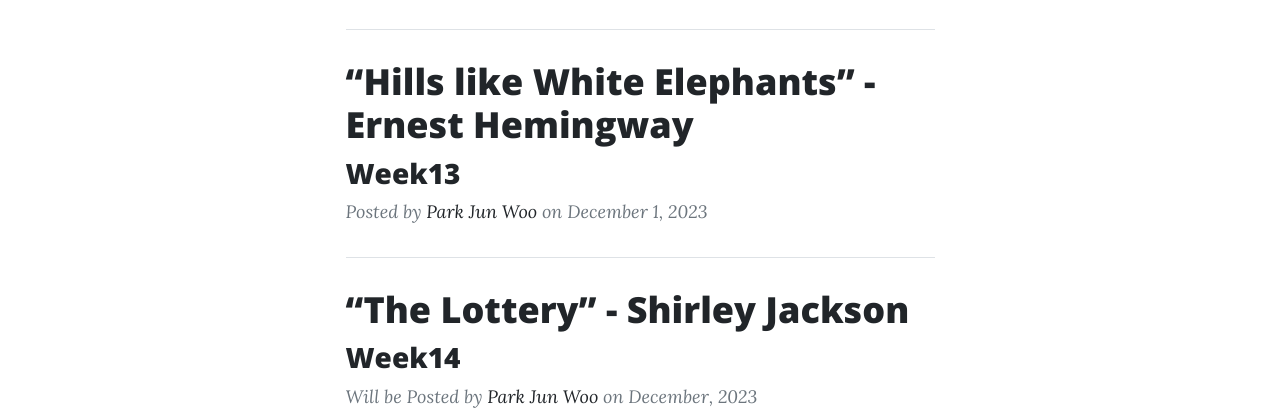
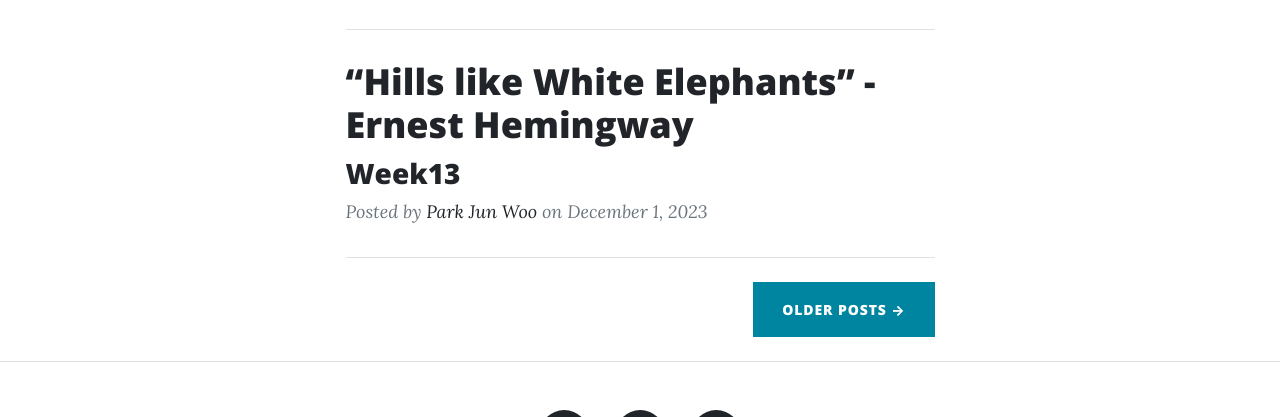
Before and after one commit to cire21st/Enliterature, a plain HTML site: page index.html in a window 1280 px wide. Shown: the part 1330-1747 px from the top of the page. Drawn offline with nearby package versions, Linux system fonts and the light colour scheme.

Commit message:
Add files via upload

```diff
--- a/index.html
+++ b/index.html
@@ -100,18 +100,7 @@
                             <a href="#!">Park Jun Woo</a>
                             on December 1, 2023
                         </p>
-                    </div>
-                    <hr class="my-4" />
-                    <!-- Post preview-->
-                    <div class="post-preview">
-                        <a href="index.html">
-                            <h2 class="post-title">“The Lottery” - Shirley Jackson</h2></a>
-                            <h3 class="post-subtitle">Week14</h3>
-                        <p class="post-meta">
-                            Will be Posted by
-                            <a href="#!">Park Jun Woo</a>
-                            on December, 2023
-                        </p>
+
                     </div>
                     <!-- Divider-->
                     <hr class="my-4" />
```
